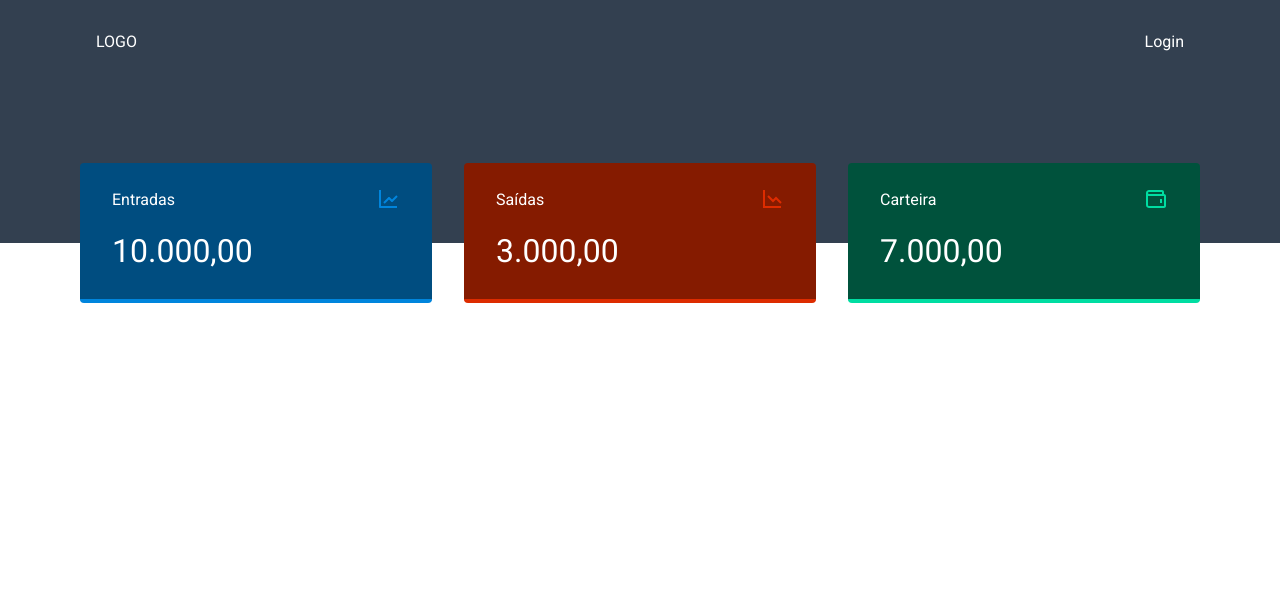
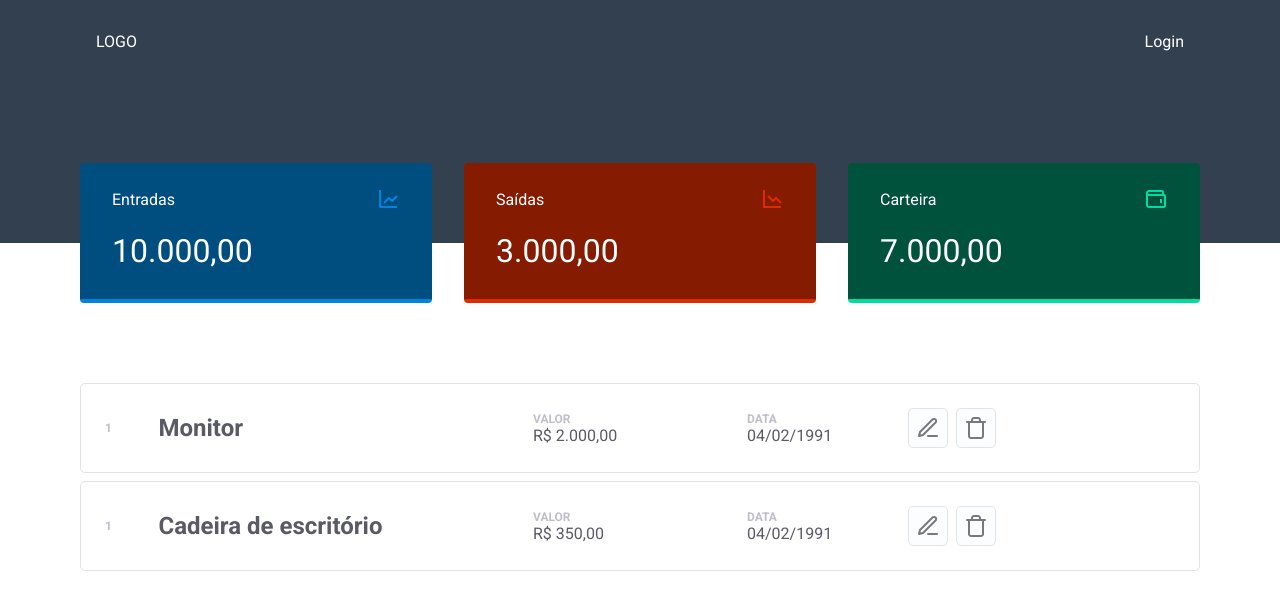
Before and after one commit to ecthon-b/easyfinance, a Next.js app: page / in a window 1280 px wide. Shown: the top 610 px of the page. Built offline with nearby package versions, Linux system fonts and the light colour scheme.

Commit message:
Add Component Transactions

```diff
--- /dev/null
+++ b/src/components/Transactions/index.tsx
@@ -0,0 +1,43 @@
+import styles from './styles.module.scss';
+
+export function Transactions() {
+    return (
+        <div className={styles.container}>
+            <h1 className={styles.srOnly}>Transações</h1>
+            <div className={styles.cards}>
+                <div className={styles.card}>
+                    <div className={styles.id}>1</div>
+                    <div className={styles.description}>Monitor</div>
+                    <div className={styles.value}>
+                        <span>Valor</span>
+                        <p>R$ 2.000,00</p>
+                    </div>
+                    <div className={styles.value}>
+                        <span>Data</span>
+                        <p>04/02/1991</p>
+                    </div>
+                    <div className={`${styles.actions} ${styles.flex}`}>
+                        <a className={`${styles.button} ${styles.white}`} href=""><img src="assets/edit-24.svg" alt="Editar transação" /></a>
+                        <button className={`${styles.button} ${styles.white}`}><img src="assets/trash-24.svg" alt="Apagar transação" /></button>
+                    </div>
+                </div>
+                <div className={styles.card}>
+                    <div className={styles.id}>1</div>
+                    <div className={styles.description}>Cadeira de escritório</div>
+                    <div className={styles.value}>
+                        <span>Valor</span>
+                        <p>R$ 350,00</p>
+                    </div>
+                    <div className={styles.value}>
+                        <span>Data</span>
+                        <p>04/02/1991</p>
+                    </div>
+                    <div className={`${styles.actions} ${styles.flex}`}>
+                        <a className={`${styles.button} ${styles.white}`} href=""><img src="assets/edit-24.svg" alt="Editar transação" /></a>
+                        <button className={`${styles.button} ${styles.white}`}><img src="assets/trash-24.svg" alt="Apagar transação" /></button>
+                    </div>
+                </div>
+            </div>
+        </div>
+    )
+}
--- /dev/null
+++ b/src/components/Transactions/styles.module.scss
@@ -0,0 +1,141 @@
+.container {
+  width: 1120px;
+  margin: 5rem auto 0 auto;
+}
+
+.srOnly {
+  position: absolute;
+  width: 1px;
+  height: 1px;
+  padding: 0;
+  margin: -1px;
+  overflow: hidden;
+  clip: rect(0, 0, 0, 0);
+  white-space: nowrap;
+  border-width: 0;
+}
+
+.card {
+  background: var(--color-text);
+  border-radius: 0.313rem;
+  border: 1px solid #e1e3e6;
+  color: #5a5a66;
+  padding: 1.5rem;
+  text-align: left;
+
+  display: grid;
+  grid-template-columns: 5% 35% 20% 15% 10%;
+  align-items: center;
+  margin-bottom: 0.5rem;
+  position: relative;
+  transition: all 0.2s;
+
+  .id {
+    display: block;
+    font-weight: 600;
+    font-size: 0.75rem;
+    text-transform: uppercase;
+    color: var(--color-card-label);
+  }
+
+  .description {
+    font-weight: 600;
+    font-size: 1.5rem;
+    line-height: 2.125rem;
+  }
+
+  .value {
+    span {
+      display: block;
+      font-weight: 600;
+      font-size: 0.75rem;
+      text-transform: uppercase;
+      color: var(--color-card-label);
+    }
+
+    p {
+      font: 500 1rem Roboto;
+    }
+  }
+
+  .button {
+    padding: 0.75rem 3rem;
+    border-radius: 0.313rem;
+    border: 0;
+
+    font-family: Roboto sans-serif;
+    font-weight: 700;
+    font-size: 0.875rem;
+    line-height: 1.625rem;
+    text-transform: uppercase;
+
+    transition: all 0.2s;
+
+    cursor: pointer;
+
+    display: inline-flex;
+    justify-content: center;
+    align-items: center;
+  }
+  button.button {
+    line-height: 1.5rem;
+  }
+
+  .button.white {
+    background: #fcfdff;
+    border: 1px solid #e1e3e6;
+  }
+
+  .button + .button {
+    margin-left: 1rem;
+  }
+
+  .actions .button {
+    width: 2.5rem;
+    height: 2.5rem;
+
+    padding: 0;
+  }
+
+  .actions .button + button {
+    margin-left: 0.5rem;
+  }
+
+  .actions button img {
+    width: 1.5rem;
+    height: 1.5rem;
+  }
+
+  .flex {
+    display: flex;
+  }
+}
+
+.card:hover {
+  background: linear-gradient(
+      90deg,
+      rgba(250, 156, 45, 0.1) 0.45%,
+      rgba(252, 253, 255, 0.1) 31.4%
+    ),
+    white;
+}
+
+.card::before {
+  content: " ";
+
+  width: 0.25rem;
+  height: 0%;
+  background-color: var(--color-secondary);
+
+  border-radius: 0.313rem 0 0 0.313rem;
+
+  position: absolute;
+  top: 0;
+  left: -1px;
+
+  transition: all 0.2s;
+}
+
+.card:hover::before {
+  height: 100%;
+}
--- a/src/pages/_app.tsx
+++ b/src/pages/_app.tsx
@@ -1,6 +1,7 @@
 import type { AppProps } from 'next/app'
 import { Header } from '../components/Header';
 import { Summary } from '../components/Summary';
+import { Transactions } from '../components/Transactions';
 
 import '../styles/global.scss';
 
@@ -9,6 +10,7 @@ function MyApp({ Component, pageProps }: AppProps) {
     <>
       <Header />
       <Summary />
+      <Transactions />
       <Component {...pageProps} />
     </>
   )
--- a/src/styles/global.scss
+++ b/src/styles/global.scss
@@ -16,6 +16,9 @@
 
   --with: #ffffff;
   --whith-300: #f2f3f4;
+
+  --color-card-label: #bfbfcc;
+  --color-secondary: #6f6df0;
 }
 
 // font-size: 16px (Descktop)
```
Also changed, not shown: public/assets/edit-24.svg (added), public/assets/trash-24.svg (added).
